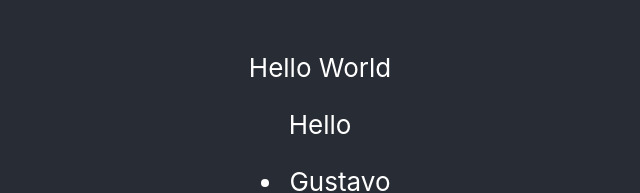
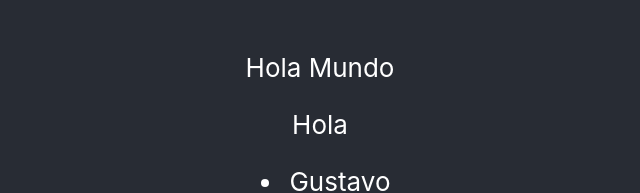
Before and after one commit to gustavoromerocl/curso-profesional-de-react, a React (Create React App) app in the folder my-app/: page / in a window 1280 px wide. Shown: the part 338-531 px from the top of the page, without its empty margins (320-960 px from the left). Built offline with nearby package versions, Linux system fonts and the light colour scheme.

Commit message:
Componentes - Props en practica

```diff
--- a/my-app/src/App.js
+++ b/my-app/src/App.js
@@ -1,7 +1,7 @@
 import logo from './logo.svg';
 import './App.css';
-import Templates from './curso/Jsx-templates'
-import Test from './curso/Componentes';
+import Templates from './curso/jsx-templates/Jsx-templates'
+import Test from './curso/componentes/Componentes';
 
 function App() {
   return (
--- a/my-app/src/curso/Jsx-templates.js
+++ b/my-app/src/curso/jsx-templates/Jsx-templates.js
@@ -1,15 +1,16 @@
 import React from 'react';
+
 
 const Templates = () => {
   function SaludarEnIdiomas({idioma}) {
       if(idioma === "es"){return <span>Hola</span>;}
       if(idioma === "en"){return <span>Hello</span>;}
     }
-
-  const Saludo = () => {
+  //Se puede asignar le valor por defecto a la propiedad
+  const Saludo = ({idioma = "es"}) => {
     const nombreES = "Mundo";
     const nombreEN = "World";
-    const idioma = "en";
+
     return (
       <div>
         {
@@ -51,7 +52,7 @@ const Templates = () => {
   }
   return (
     <div>
-      <Saludo/>
+      <Saludo idioma="es"/>
       <Nombres/>
     </div>
   );
```
Also changed, not shown: my-app/src/curso/componentes/Componentes.js (renamed from my-app/src/curso/Componentes.js), my-app/src/curso/componentes/Introduccion-a-las-props.js (renamed from my-app/src/curso/Introduccion-a-las-props.js).
